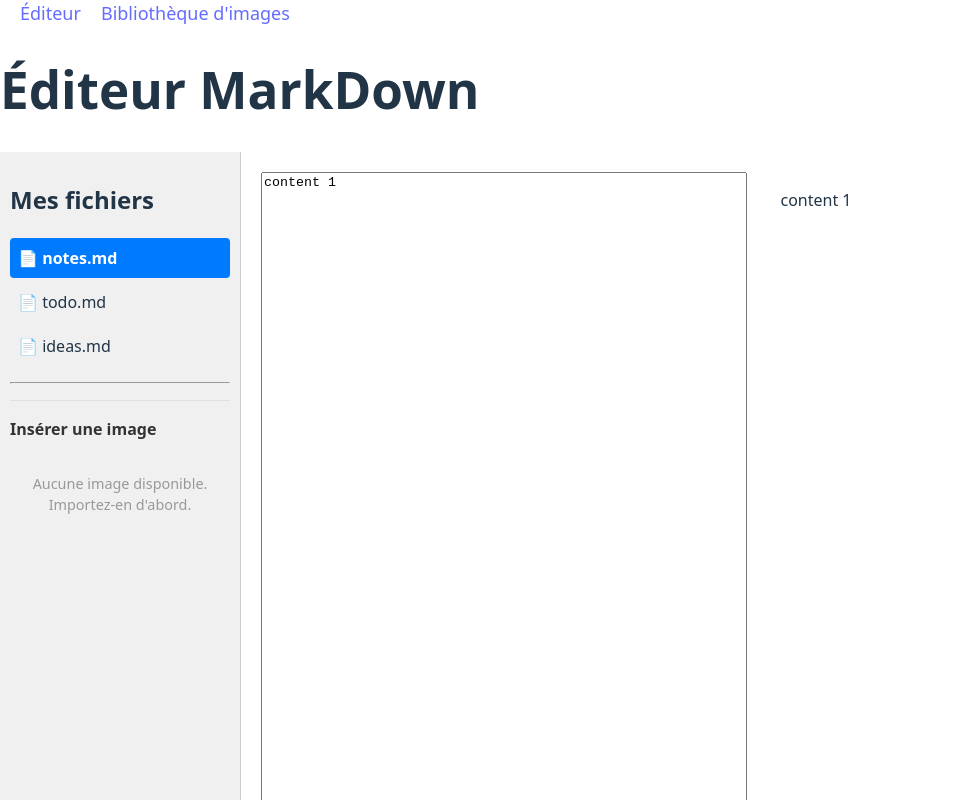
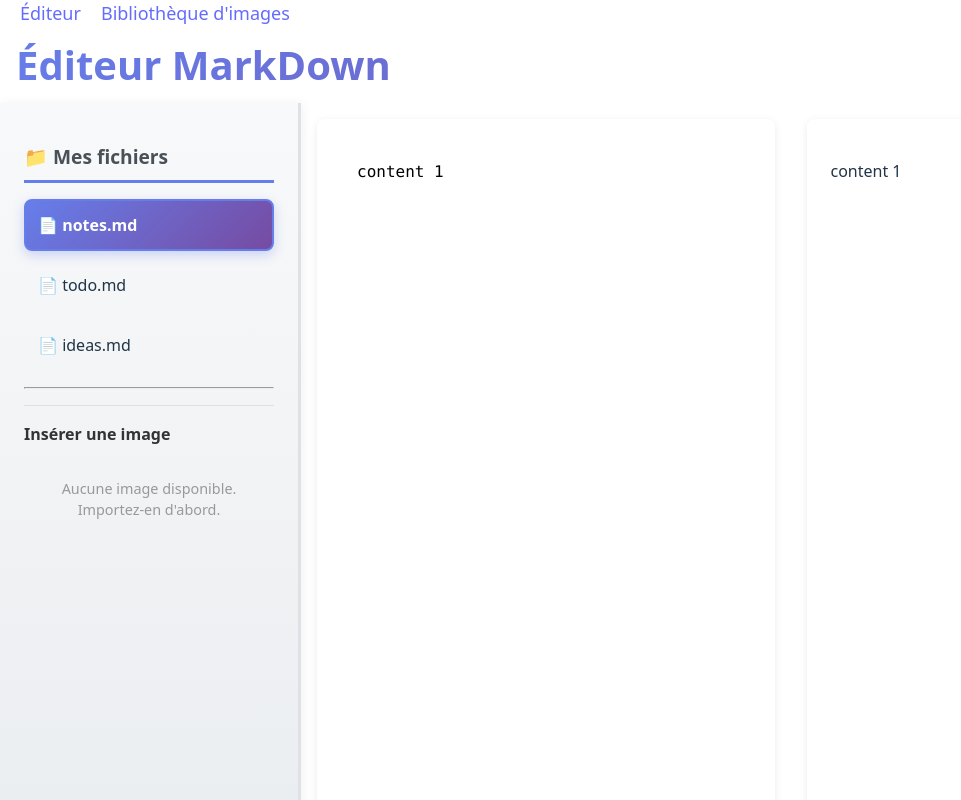
Before and after one commit to Skizzz81/ProjectMarkdown, a React (Vite) app: page / in a window 1280 px wide. Shown: the top 800 px of the page, without its empty margins (0-961 px from the left). Built offline with nearby package versions, Linux system fonts and the light colour scheme.

Commit message:
Image-Library Fix

```diff
--- a/src/App.css
+++ b/src/App.css
@@ -11,12 +11,37 @@
 .editor-container,
 .preview-container {
   flex: 1;
-  padding: 20px;
+  padding: 1.5rem;
+  background: #ffffff;
+  border-radius: 8px;
+  margin: 1rem;
+  box-shadow: 0 2px 8px rgba(0, 0, 0, 0.08);
 }
 
 textarea {
   width: 100%;
   height: 100%;
+  border: none;
+  border-radius: 8px;
+  padding: 1rem;
+  font-size: 1rem;
+  font-family: 'Consolas', 'Monaco', monospace;
+  line-height: 1.6;
+  resize: vertical;
+  background: transparent;
+  overflow-x: auto;
+  overflow-y: auto;
+  white-space: pre;
+}
+
+textarea:focus {
+  outline: none;
+}
+
+textarea::placeholder {
+  color: #adb5bd;
+  font-style: italic;
+  opacity: 0.7;
 }
 
 
@@ -25,29 +50,37 @@ textarea {
 }
 
 .sidebar {
-  width: 220px;
+  width: 250px;
   flex-shrink: 0;
-  background: #f0f0f0;
-  border-right: 1px solid #ccc;
-  padding: 10px;
+  background: linear-gradient(to bottom, #f8f9fa, #e9ecef);
+  border-right: 3px solid #dee2e6;
+  padding: 1.5rem;
+  box-shadow: 2px 0 10px rgba(0, 0, 0, 0.05);
 }
 
 .editor-layout {
   flex: 1;
 }
 .file-item {
-  padding: 0.5rem;
-  margin: 0.25rem 0;
+  padding: 0.75rem;
+  margin: 0.5rem 0;
   cursor: pointer;
-  border-radius: 4px;
+  border-radius: 8px;
+  border: 2px solid transparent;
+  transition: all 0.2s ease;
+  font-weight: 500;
 }
 
 .file-item:hover {
-  background-color: #e0e0e0;
+  background: linear-gradient(135deg, #e9ecef, #dee2e6);
+  border-color: #adb5bd;
+  transform: translateX(4px);
 }
 
 .file-item.active {
-  background-color: #007bff;  /* Bleu */
+  background: linear-gradient(135deg, #667eea, #764ba2);
   color: white;
-  font-weight: bold;
+  font-weight: 600;
+  border-color: #667eea;
+  box-shadow: 0 4px 12px rgba(102, 126, 234, 0.3);
 }
--- a/src/components/Editor/MarkdownEditor.jsx
+++ b/src/components/Editor/MarkdownEditor.jsx
@@ -4,6 +4,7 @@ export default function MarkdownEditor({ value, onChange }) {
     <textarea
       value={value}
       onChange={(e) => onChange(e.target.value)}
+      placeholder="Écrivez ici votre contenu en Markdown..."
     />
 
   );
--- a/src/components/Editor/MarkdownPreview.jsx
+++ b/src/components/Editor/MarkdownPreview.jsx
@@ -1,9 +1,20 @@
 import { marked } from "marked";
+import { useSelector } from 'react-redux';
 
 export default function MarkdownPreview({ text }) {
+    const images = useSelector(state => state.images.library);
+
+    // Remplacer les identifiants image:id par le Base64 réel
+    const processedText = text.replace(/!\[(.*?)\]\(image:(\d+)\)/g, (match, altText, imageId) => {
+        const image = images.find(img => img.id === parseInt(imageId));
+        if (image) {
+            return `![${altText}](${image.base64})`;
+        }
+        return match; // Si l'image n'existe pas, garder le texte original
+    });
 
     return (
-            <div dangerouslySetInnerHTML={{ __html: marked(text) }} />
+            <div dangerouslySetInnerHTML={{ __html: marked(processedText) }} />
     );
 
 }
--- a/src/components/ImageLibrary/ImageInsert.jsx
+++ b/src/components/ImageLibrary/ImageInsert.jsx
@@ -5,8 +5,7 @@ export default function ImageInsert({ onInsertImage }) {
   const images = useSelector(state => state.images.library);
 
   const handleInsertImage = (image) => {
-    // Créer la syntaxe Markdown pour insérer l'image
-    const markdownSyntax = `![${image.name}](${image.base64})`;
+    const markdownSyntax = `![${image.name}](image:${image.id})`;
     onInsertImage(markdownSyntax);
   };
 
--- a/src/components/ImageLibrary/ImageLibrary.css
+++ b/src/components/ImageLibrary/ImageLibrary.css
@@ -1,23 +1,30 @@
 .image-library {
-  border-left: 1px solid #e0e0e0;
-  padding: 1rem;
+  border: 2px solid #e0e0e0;
+  border-radius: 8px;
+  padding: 1.5rem;
   overflow-y: auto;
   max-height: 600px;
+  background: linear-gradient(to bottom, #fafafa, #ffffff);
+  box-shadow: 0 2px 8px rgba(0, 0, 0, 0.05);
 }
 
 .library-header {
   display: flex;
   justify-content: space-between;
   align-items: center;
-  margin-bottom: 1rem;
-  padding-bottom: 1rem;
-  border-bottom: 2px solid #f0f0f0;
+  margin-bottom: 1.5rem;
+  padding: 1rem;
+  background: linear-gradient(135deg, #667eea 0%, #764ba2 100%);
+  border-radius: 8px;
+  box-shadow: 0 4px 12px rgba(102, 126, 234, 0.3);
 }
 
 .library-header h3 {
   margin: 0;
-  font-size: 1.1rem;
-  color: #333;
+  font-size: 1.2rem;
+  color: #ffffff;
+  font-weight: 600;
+  text-shadow: 0 2px 4px rgba(0, 0, 0, 0.2);
 }
 
 .library-controls {
@@ -27,19 +34,22 @@
 }
 
 .btn {
-  padding: 0.5rem 0.8rem;
-  border: none;
-  border-radius: 4px;
+  padding: 0.5rem 1rem;
+  border: 2px solid transparent;
+  border-radius: 6px;
   cursor: pointer;
   font-size: 0.9rem;
+  font-weight: 500;
   transition: all 0.2s ease;
-  background-color: #f5f5f5;
+  background-color: #ffffff;
   color: #333;
+  box-shadow: 0 2px 4px rgba(0, 0, 0, 0.1);
 }
 
 .btn:hover:not(:disabled) {
-  background-color: #e0e0e0;
   transform: translateY(-2px);
+  box-shadow: 0 4px 8px rgba(0, 0, 0, 0.15);
+  border-color: currentColor;
 }
 
 .btn:disabled {
@@ -48,8 +58,9 @@
 }
 
 .btn-import {
-  background-color: #e3f2fd;
+  background: linear-gradient(135deg, #e3f2fd, #bbdefb);
   color: #1976d2;
+  border-color: #90caf9;
 }
 
 .btn-import:hover:not(:disabled) {
@@ -57,8 +68,9 @@
 }
 
 .btn-export {
-  background-color: #f3e5f5;
+  background: linear-gradient(135deg, #f3e5f5, #e1bee7);
   color: #7b1fa2;
+  border-color: #ce93d8;
 }
 
 .btn-export:hover:not(:disabled) {
@@ -66,8 +78,9 @@
 }
 
 .btn-clear {
-  background-color: #ffebee;
+  background: linear-gradient(135deg, #ffebee, #ffcdd2);
   color: #c62828;
+  border-color: #ef9a9a;
 }
 
 .btn-clear:hover:not(:disabled) {
@@ -82,16 +95,18 @@
 
 .image-card {
   position: relative;
-  border: 1px solid #ddd;
-  border-radius: 8px;
+  border: 2px solid #e0e0e0;
+  border-radius: 12px;
   overflow: visible;
-  transition: all 0.2s ease;
-  background: white;
+  transition: all 0.3s ease;
+  background: #ffffff;
+  box-shadow: 0 2px 8px rgba(0, 0, 0, 0.08);
 }
 
 .image-card:hover {
-  box-shadow: 0 4px 12px rgba(0, 0, 0, 0.1);
-  transform: translateY(-4px);
+  box-shadow: 0 8px 20px rgba(102, 126, 234, 0.25);
+  transform: translateY(-6px);
+  border-color: #667eea;
 }
 
 .image-thumbnail {
--- a/src/components/ImageLibrary/ImageLibrary.jsx
+++ b/src/components/ImageLibrary/ImageLibrary.jsx
@@ -79,7 +79,7 @@ export default function ImageLibrary() {
         <div className="library-controls">
           <label className="btn btn-import">
             Importer
-            <input type="file" accept=".imgs.mdlc" onChange={handleImport} hidden />
+            <input type="file" accept=".imgs.mdlc,.json,text/*" onChange={handleImport} hidden />
           </label>
           <button className="btn btn-export" onClick={handleExport} disabled={images.length === 0}>
             Exporter
@@ -109,8 +109,8 @@ export default function ImageLibrary() {
                       placeholder="Nouveau nom..."
                     />
                     <div className="rename-buttons">
-                      <button className="btn-save" onClick={() => handleRenameImage(image.id)}>✓ Valider</button>
-                      <button className="btn-cancel" onClick={() => setEditingId(null)}>✕ Annuler</button>
+                      <button className="btn-save" onClick={() => handleRenameImage(image.id)}>Valider</button>
+                      <button className="btn-cancel" onClick={() => setEditingId(null)}>Annuler</button>
                     </div>
                   </div>
                 ) : (
--- a/src/pages/Home.jsx
+++ b/src/pages/Home.jsx
@@ -38,7 +38,7 @@ export default function Home(){
   // Insérer une image dans le contenu du fichier actif
   const handleInsertImage = (markdownSyntax) => {
     const currentContent = activeFile?.content || '';
-    const newContent = currentContent + '\n' + markdownSyntax;
+    const newContent = currentContent + '\n\n' + markdownSyntax + '\n\n';
     changeContent(newContent);
   };
 
@@ -53,11 +53,26 @@ export default function Home(){
         <NavBar />
       </header>
       <main>
-        <h1>Éditeur MarkDown</h1>
+        <h1 style={{
+          background: 'linear-gradient(135deg, #667eea 0%, #764ba2 100%)',
+          WebkitBackgroundClip: 'text',
+          WebkitTextFillColor: 'transparent',
+          fontSize: '2.5rem',
+          fontWeight: '700',
+          margin: '1rem 0',
+          padding: '0 1rem'
+        }}>Éditeur MarkDown</h1>
 
         <div className="app_container">
           <aside className="sidebar">
-            <h2>Mes fichiers</h2>
+            <h2 style={{
+              color: '#495057',
+              fontSize: '1.2rem',
+              fontWeight: '600',
+              marginBottom: '1rem',
+              paddingBottom: '0.5rem',
+              borderBottom: '3px solid #667eea'
+            }}>📁 Mes fichiers</h2>
 
             <FileTree
               files={files}
```
